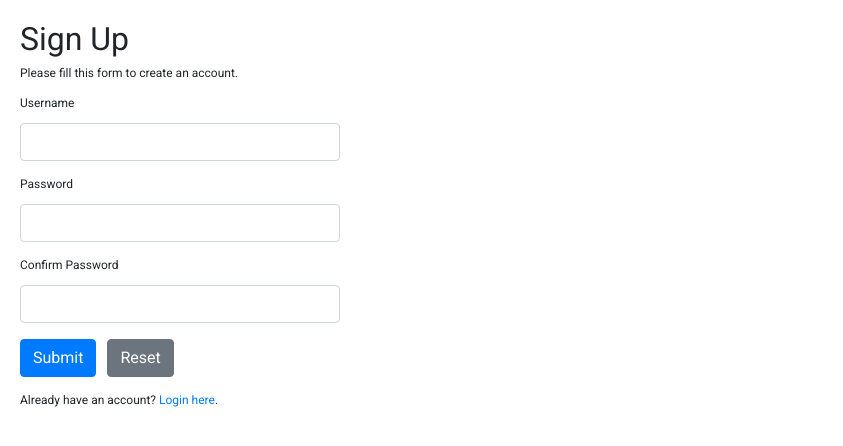
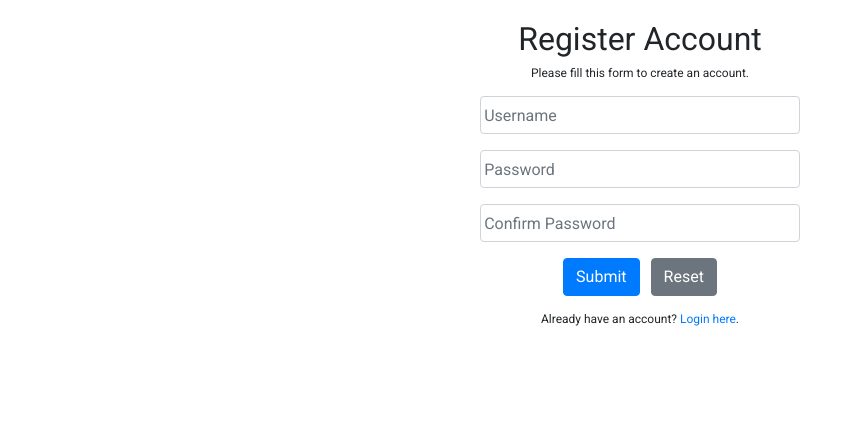
Before and after one commit to oMNiVoiDZeRo/expendor, a PHP site: page /register/ in a window 1280 px wide. Shown: the top 446 px of the page, without its empty margins (0-843 px from the left). Run offline with PHP 8.4, Linux system fonts and the light colour scheme.

Commit message:
Branding and aesthetics.

```diff
--- a/index.php
+++ b/index.php
@@ -22,7 +22,7 @@ include('header.php');
 ?>
 	<table align="center">
 	<tr><td>
-	<h1 class="my-5">Hi, <b><?php echo htmlspecialchars($_SESSION["username"]); ?></b>. Welcome to your dashboard.</h1>
+	<h1 class="my-5">Hi, <b><?php echo htmlspecialchars($_SESSION["username"]); ?></b>. Welcome to your Expendor dashboard.</h1>
 	</td></tr>
 	</table>
 <?php
--- a/register/index.php
+++ b/register/index.php
@@ -98,22 +98,19 @@ if($_SERVER["REQUEST_METHOD"] == "POST"){
 </head>
 <body>
     <div class="wrapper">
-        <h2>Sign Up</h2>
+        <h2>Register Account</h2>
         <p>Please fill this form to create an account.</p>
         <form action="<?php echo htmlspecialchars($_SERVER["PHP_SELF"]); ?>" method="post">
             <div class="form-group">
-                <label>Username</label>
-                <input type="text" name="username" class="form-control <?php echo (!empty($username_err)) ? 'is-invalid' : ''; ?>" value="<?php echo $username; ?>">
+                <input type="text" placeholder="Username" name="username" class="form-control <?php echo (!empty($username_err)) ? 'is-invalid' : ''; ?>" value="<?php echo $username; ?>">
                 <span class="invalid-feedback"><?php echo $username_err; ?></span>
             </div>
             <div class="form-group">
-                <label>Password</label>
-                <input type="password" name="password" class="form-control <?php echo (!empty($password_err)) ? 'is-invalid' : ''; ?>" value="<?php echo $password; ?>">
+                <input type="password" placeholder="Password" name="password" class="form-control <?php echo (!empty($password_err)) ? 'is-invalid' : ''; ?>" value="<?php echo $password; ?>">
                 <span class="invalid-feedback"><?php echo $password_err; ?></span>
             </div>
             <div class="form-group">
-                <label>Confirm Password</label>
-                <input type="password" name="confirm_password" class="form-control <?php echo (!empty($confirm_password_err)) ? 'is-invalid' : ''; ?>" value="<?php echo $confirm_password; ?>">
+                <input type="password" placeholder="Confirm Password" name="confirm_password" class="form-control <?php echo (!empty($confirm_password_err)) ? 'is-invalid' : ''; ?>" value="<?php echo $confirm_password; ?>">
                 <span class="invalid-feedback"><?php echo $confirm_password_err; ?></span>
             </div>
 <!-- Option to select default categories and bill classifications or go through the configuration wizard. -->
--- a/style.css
+++ b/style.css
@@ -60,3 +60,8 @@ table th {
 	color: #fff;
 	font-size: 24px;
 }
+
+div.wrapper {
+	text-align: center;
+	margin: 0 auto;
+}
```
